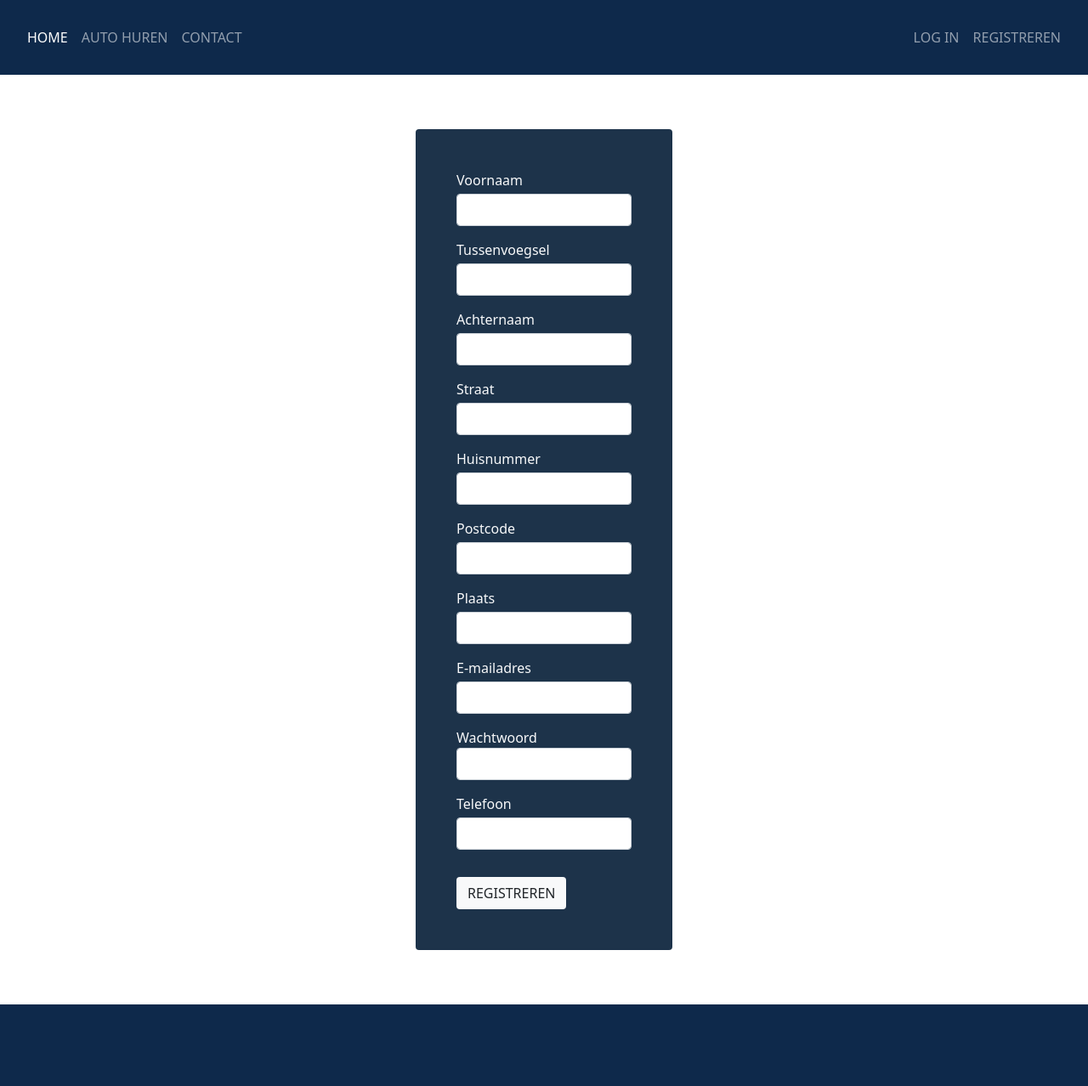
After one commit to melihpoh4o/Rent-A-Car, a PHP site: page /signup.php in a window 1280 px wide. The commit adds this page. Shown: the whole page at 85% size. Run offline with PHP 8.4, Linux system fonts and the light colour scheme.

Commit message:
db connectie toevoegen, html form toevoegd voor pagina's login en registreren

```diff
--- a/includes/footer.php
+++ b/includes/footer.php
@@ -1,5 +1,5 @@
 
-<footer class="text-center text-white h-100 p-5 " style="background-color: #223A40">
+<footer class="text-center text-white h-100 p-5 " style="background-color: #0E294B">
 
 </footer>
 
--- /dev/null
+++ b/includes/functions.php
@@ -0,0 +1 @@
+<?php
--- a/includes/header.php
+++ b/includes/header.php
@@ -7,12 +7,10 @@
     <meta http-equiv="X-UA-Compatible" content="ie=edge">
     <link href="https://cdn.jsdelivr.net/npm/bootstrap@5.0.1/dist/css/bootstrap.min.css" rel="stylesheet"
           integrity="sha384-+0n0xVW2eSR5OomGNYDnhzAbDsOXxcvSN1TPprVMTNDbiYZCxYbOOl7+AMvyTG2x" crossorigin="anonymous">
-    <title>Rent-A-</title>
+    <title>Rent-A-Car</title>
 </head>
 <body>
-
-
-<nav class="navbar navbar-expand-lg navbar-dark container-fluid p-4" style="background-color: #7794A6">
+<nav class="navbar navbar-expand-lg navbar-dark container-fluid p-4" style="background-color: #0E294B">
 
     <button class="navbar-toggler" type="button" data-bs-toggle="collapse" data-bs-target="#navbarNav" aria-controls="navbarNav" aria-expanded="false" aria-label="Toggle navigation">
         <span class="navbar-toggler-icon "></span>
@@ -22,7 +20,7 @@
 
         <ul class="navbar-nav menu-link">
             <li class="nav-item ">
-                <a class="nav-link active" aria-current="page" href="#">HOME</a>
+                <a class="nav-link active" aria-current="page" href="index.php">HOME</a>
             </li>
             <li class="nav-item">
                 <a class="nav-link" href="#">AUTO HUREN</a>
@@ -33,7 +31,8 @@
         </ul>
 
         <ul class='navbar-nav ml-auto ms-auto'>
-            <li class='nav-item'><a class='nav-link' href='#'> LOG IN </a></li>
+            <li class='nav-item'><a class='nav-link' href='login.php'> LOG IN </a></li>
+            <li class='nav-item'><a class='nav-link' href='signup.php'> REGISTREREN </a></li>
         </ul>
 
     </div>
--- /dev/null
+++ b/logout.php
@@ -0,0 +1 @@
+<?php
--- /dev/null
+++ b/signup.php
@@ -0,0 +1,72 @@
+<?php
+require 'includes/header.php';
+?>
+
+<div class="row justify-content-center p-5">
+
+    <form class="p-5 mt-3 mb-3 col-sm-6 col-md-8 col-lg-6 col-xl-3 text-light rounded" method="post" style="background-color: #1D334A">
+
+        <form>
+
+            <div class="form-group mb-3">
+                <label class="mb-1" for="voornaam">Voornaam</label>
+                <input type="text" class="form-control" id="voornaam">
+            </div>
+
+            <div class="form-group mb-3">
+                <label class="mb-1" for="tussenvoegsel">Tussenvoegsel</label>
+                <input type="text" class="form-control" id="tussenvoegsel">
+            </div>
+
+            <div class="form-group mb-3">
+                <label class="mb-1" for="achternaam">Achternaam</label>
+                <input type="text" class="form-control" id="achternaam">
+            </div>
+
+            <div class="form-group mb-3">
+                <label class="mb-1" for="straat">Straat</label>
+                <input type="text" class="form-control" id="straat">
+            </div>
+
+            <div class="form-group mb-3">
+                <label class="mb-1" for="huisnummer">Huisnummer</label>
+                <input type="text" class="form-control" id="huisnummer">
+            </div>
+
+            <div class="form-group mb-3">
+                <label class="mb-1" for="postcode">Postcode</label>
+                <input type="text" class="form-control" id="postcode">
+            </div>
+
+            <div class="form-group mb-3">
+                <label class="mb-1" for="plaats">Plaats</label>
+                <input type="text" class="form-control" id="plaats">
+            </div>
+
+            <div class="form-group mb-3">
+                <label class="mb-1" for="exampleInputEmail1">E-mailadres</label>
+                <input type="email" class="form-control" id="exampleInputEmail1" aria-describedby="emailHelp">
+            </div>
+
+            <div class="form-group mb-3">
+                <label for="exampleInputPassword1">Wachtwoord</label>
+                <input type="password" class="form-control" id="exampleInputPassword1" >
+            </div>
+
+            <div class="form-group mb-3">
+                <label class="mb-1" for="tel">Telefoon</label>
+                <input type="tel" class="form-control" id="tel">
+            </div>
+
+            <button type="submit" class="btn  mt-3 bg-light">REGISTREREN</button>
+
+        </form>
+
+    </form>
+
+</div>
+
+<?php
+require 'includes/footer.php';
+
+?>
```
Also changed, not shown: includes/db.php (added, +13 -0 lines), login.php (added, +25 -0 lines).
